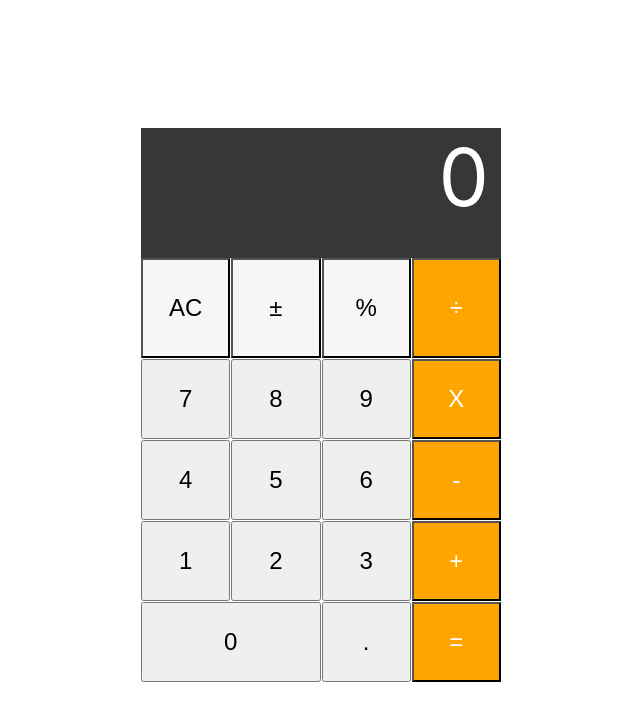
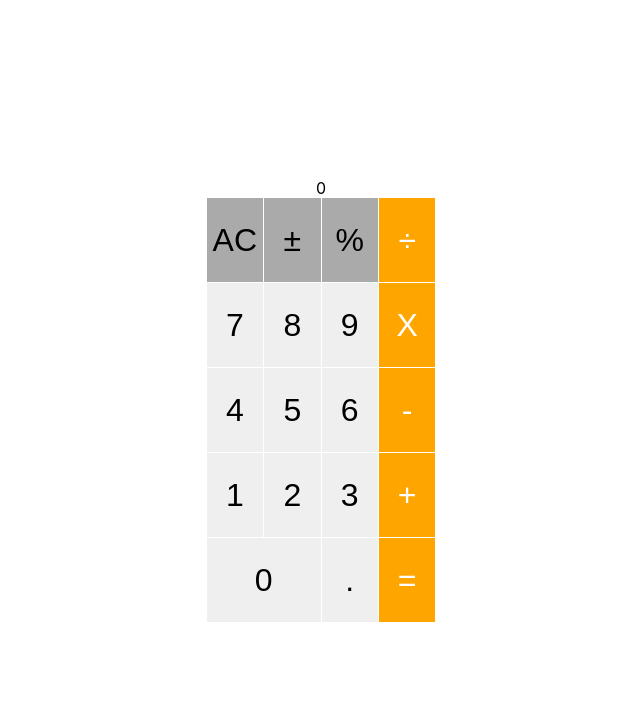
Before and after one commit to carlosmatos13/react-calculator, a React (Create React App) app: page / in a window 1280 px wide. Shown: the top 720 px of the page, without its empty margins (319-959 px from the left). Built offline with nearby package versions, Linux system fonts and the light colour scheme.

Commit message:
Refactor Style

```diff
--- a/src/Calculator/Calculator.css
+++ b/src/Calculator/Calculator.css
@@ -1,34 +1,32 @@
 .container {
+    height: 100vh;
     display: flex;
-    align-content: center;
+    align-items: center;
     justify-content: center;
-    padding: 10%;
 }
-#calculadora {
-    min-width: 360px;
-    max-width: 360px;
-    height: 460px;
+#calculator {
+    width: 360px;
+    height: 564px;
+    position: relative;
+    box-shadow: 0px 0px 30px 0px #aaa;
 }
-#pantalla {
-    height: 130px;
-    padding-right: 12px;
-    background-color: rgb(56, 55, 55);
+#display {
+    top: 0;
+    height: 140px;
+    background: #1c191c;
     color: white;
-    text-align: right;
-    font-size: 5rem;
 }
 .grid-container {
     display: grid;
     grid-gap: 1px;
     grid-template-columns: repeat(4,1fr);
-    grid-template-rows: minmax(100px,auto) repeat(5,80px);
+    grid-template-rows: repeat(5,minmax(84px,1fr));
 }
 .operator {
-    background-color: rgb(247, 245, 245);
-    outline: none;
+    background-color: rgb(170, 170, 170);
 }
 button:active {
-    background-color: rgba(0, 0, 0, .4);
+    background-color: rgb(118, 118, 118);
 }
 
 #numero0 {
@@ -41,6 +39,13 @@ button:active {
     color: white;
 }
 button {
-    font-size: 1.5rem;
+    font-size: 2rem;
     outline: none;
+    border: none;
 }
+
+p {
+    margin: 0;
+    padding: 0 12px;
+    text-align: right;
+}
```
